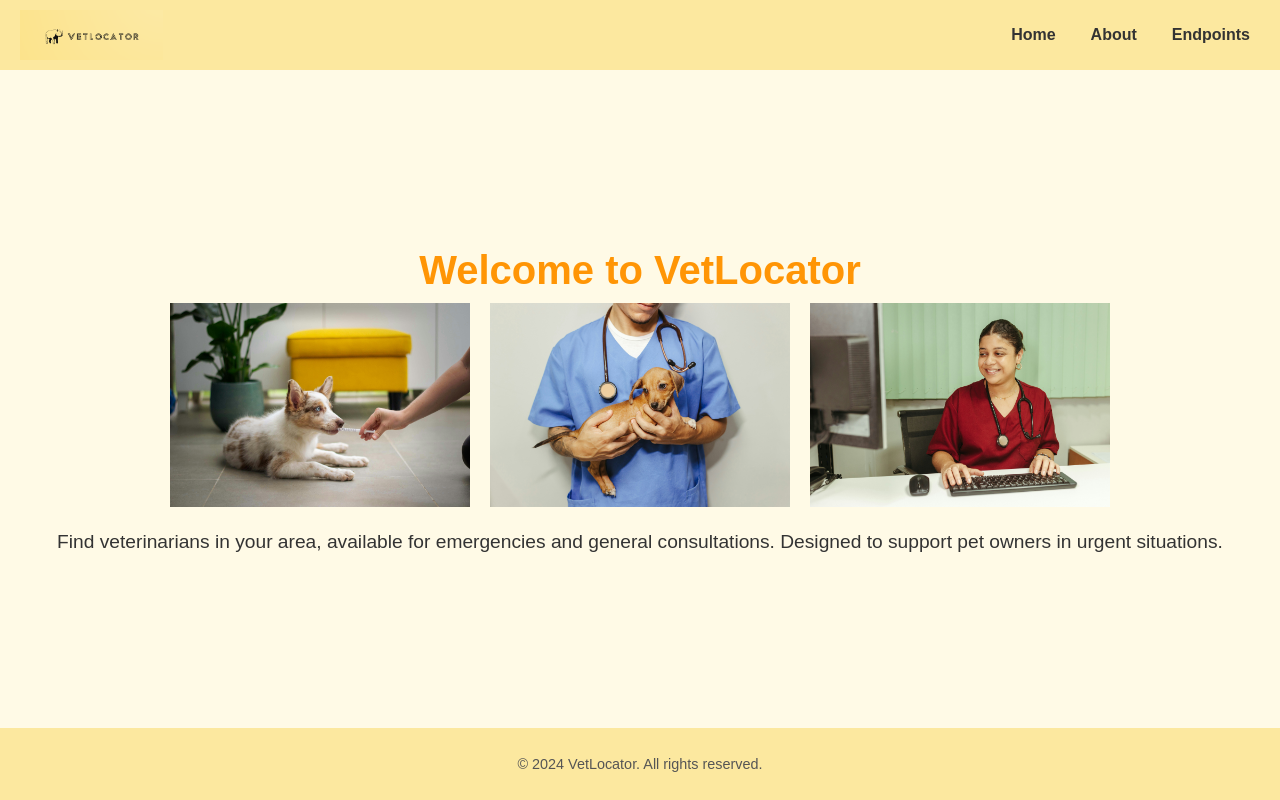
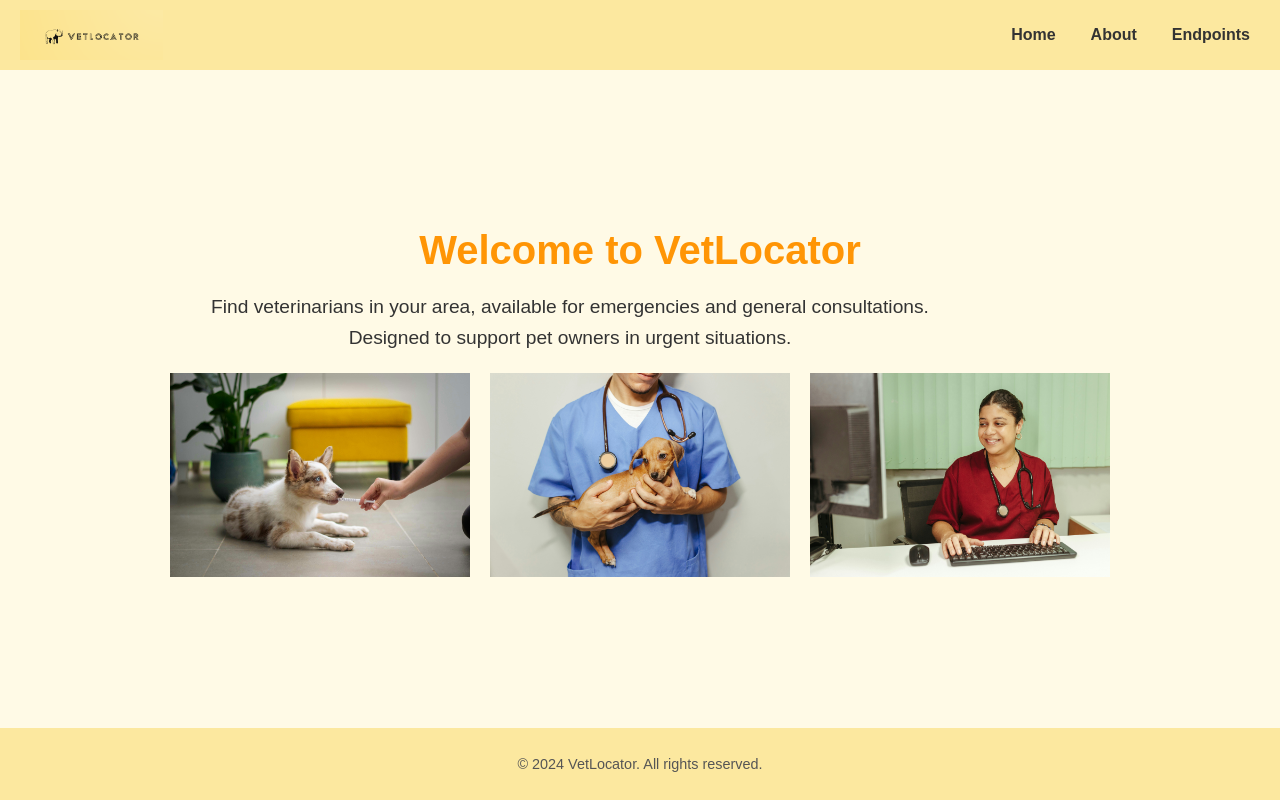
Before and after one commit to FeliciaFavrholdt/VetLocator_frontend, a React (Vite) app: page / in a window 1280 px wide. Built offline with nearby package versions, Linux system fonts and the light colour scheme.

Commit message:
minor styling changes

```diff
--- a/src/pages/Home.jsx
+++ b/src/pages/Home.jsx
@@ -5,7 +5,6 @@ import entranceImg from "../assets/images/entrance.png";
 
 const HomeContainer = styled.div`
   text-align: center;
-  padding: 20px;
 `;
 
 const ImagesContainer = styled.div`
@@ -29,6 +28,8 @@ const Heading = styled.h1`
 `;
 
 const Paragraph = styled.p`
+  width: 100%; /* Responsive width */
+  max-width: 800px; /* Limiting width for better readability */
   font-size: 1.2rem;
   color: #333;
   line-height: 1.6;
@@ -38,15 +39,15 @@ function Home() {
   return (
     <HomeContainer>
       <Heading>Welcome to VetLocator</Heading>
+      <Paragraph>
+        Find veterinarians in your area, available for emergencies and general
+        consultations. Designed to support pet owners in urgent situations.
+      </Paragraph>
       <ImagesContainer>
         <StyledImage src={homeImg} alt="Home" />
         <StyledImage src={dogImg} alt="Dog" />
         <StyledImage src={entranceImg} alt="Entrance" />
       </ImagesContainer>
-      <Paragraph>
-        Find veterinarians in your area, available for emergencies and general
-        consultations. Designed to support pet owners in urgent situations.
-      </Paragraph>
     </HomeContainer>
   );
 }
```
